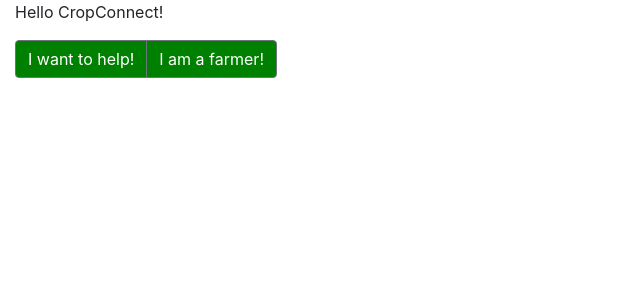
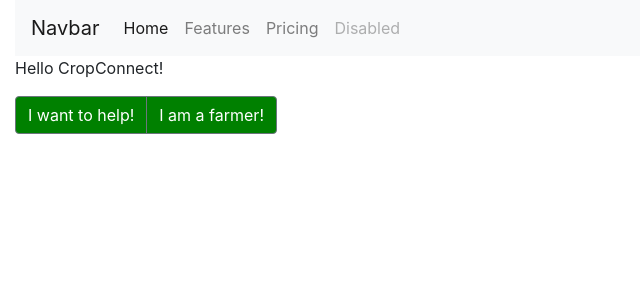
Before and after one commit to ixvw/2020_cropconnect, a Flask app: page / in a window 1280 px wide. Shown: the top 300 px of the page, without its empty margins (0-640 px from the left). Run offline with Flask 2, Linux system fonts and the light colour scheme; parts of the project's set-up code (start-up, migrations or seed data) failed here and were passed over; some libraries are stand-ins or nearby versions.

Commit message:
added navigation

```diff
--- a/app/templates/base.html
+++ b/app/templates/base.html
@@ -23,6 +23,20 @@
 <body>
 
 <div class="container-fluid">
+    <nav class="navbar navbar-expand-lg navbar-light bg-light">
+        <a class="navbar-brand" href="#">Navbar</a>
+        <button class="navbar-toggler" type="button" data-toggle="collapse" data-target="#navbarNavAltMarkup" aria-controls="navbarNavAltMarkup" aria-expanded="false" aria-label="Toggle navigation">
+            <span class="navbar-toggler-icon"></span>
+        </button>
+        <div class="collapse navbar-collapse" id="navbarNavAltMarkup">
+            <div class="navbar-nav">
+                <a class="nav-item nav-link active" href="#">Home <span class="sr-only">(current)</span></a>
+                <a class="nav-item nav-link" href="#">Features</a>
+                <a class="nav-item nav-link" href="#">Pricing</a>
+            <a class="nav-item nav-link disabled" href="#">Disabled</a>
+            </div>
+        </div>
+    </nav>
     {% block content %}{% endblock %}
 </div>
 
```
